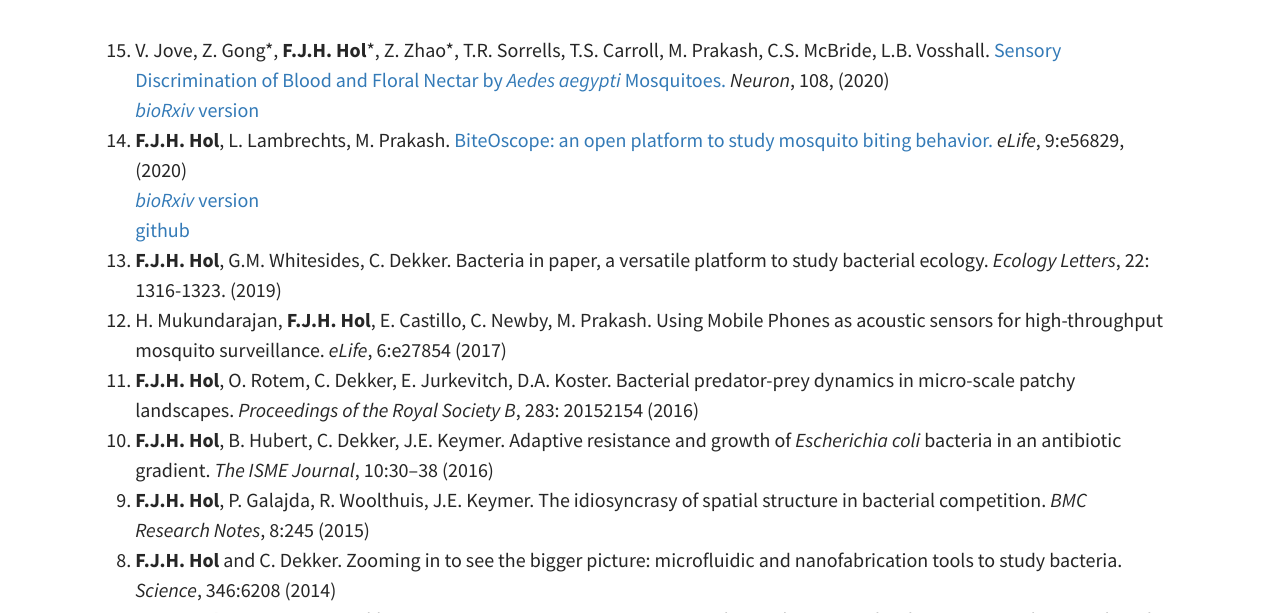
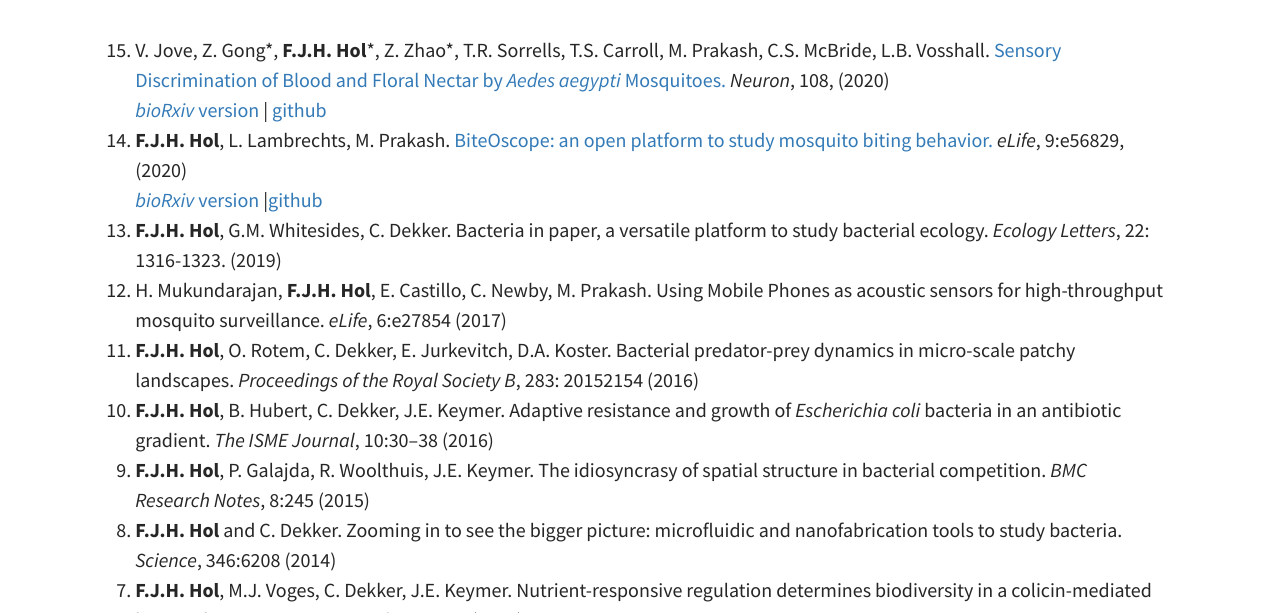
Before and after one commit to felixhol/felixhol.github.io, a Jekyll site: the page built from pages/03Publications.md, in a window 1280 px wide and 900 px high, cut to the strip 287-900 px from the top of the window. Built offline with Jekyll 4.4.1, drawn with Linux system fonts in a browser that asks for light colours.

Commit message:
updated pubs 3

```diff
--- a/pages/03Publications.md
+++ b/pages/03Publications.md
@@ -7,11 +7,10 @@ tags:
 ---
 
 0. V. Jove, Z. Gong\*, **F.J.H. Hol**\*, Z. Zhao\*, T.R. Sorrells, T.S. Carroll, M. Prakash, C.S. McBride, L.B. Vosshall. [Sensory Discrimination of Blood and Floral Nectar by *Aedes aegypti* Mosquitoes.](https://www.cell.com/neuron/pdfExtended/S0896-6273(20)30719-4) *Neuron*, 108, (2020)\
-[*bioRxiv* version](https://www.biorxiv.org/content/10.1101/2020.02.27.954206v1.abstract)
+[*bioRxiv* version](https://www.biorxiv.org/content/10.1101/2020.02.27.954206v1.abstract) | [github](https://github.com/VosshallLab/Jove_Vosshall_2020)
 
 0. **F.J.H. Hol**, L. Lambrechts, M. Prakash. [BiteOscope: an open platform to study mosquito biting behavior.](https://elifesciences.org/articles/56829) *eLife*, 9:e56829, (2020)\
-[*bioRxiv* version](https://www.biorxiv.org/content/10.1101/2020.02.19.955641v1)\
-[github](https://github.com/felixhol/biteOscope)
+[*bioRxiv* version](https://www.biorxiv.org/content/10.1101/2020.02.19.955641v1) |[github](https://github.com/felixhol/biteOscope)
 
 0. **F.J.H. Hol**, G.M. Whitesides, C. Dekker. Bacteria in paper,
 a versatile platform to study bacterial ecology. *Ecology Letters*, 22:
```
